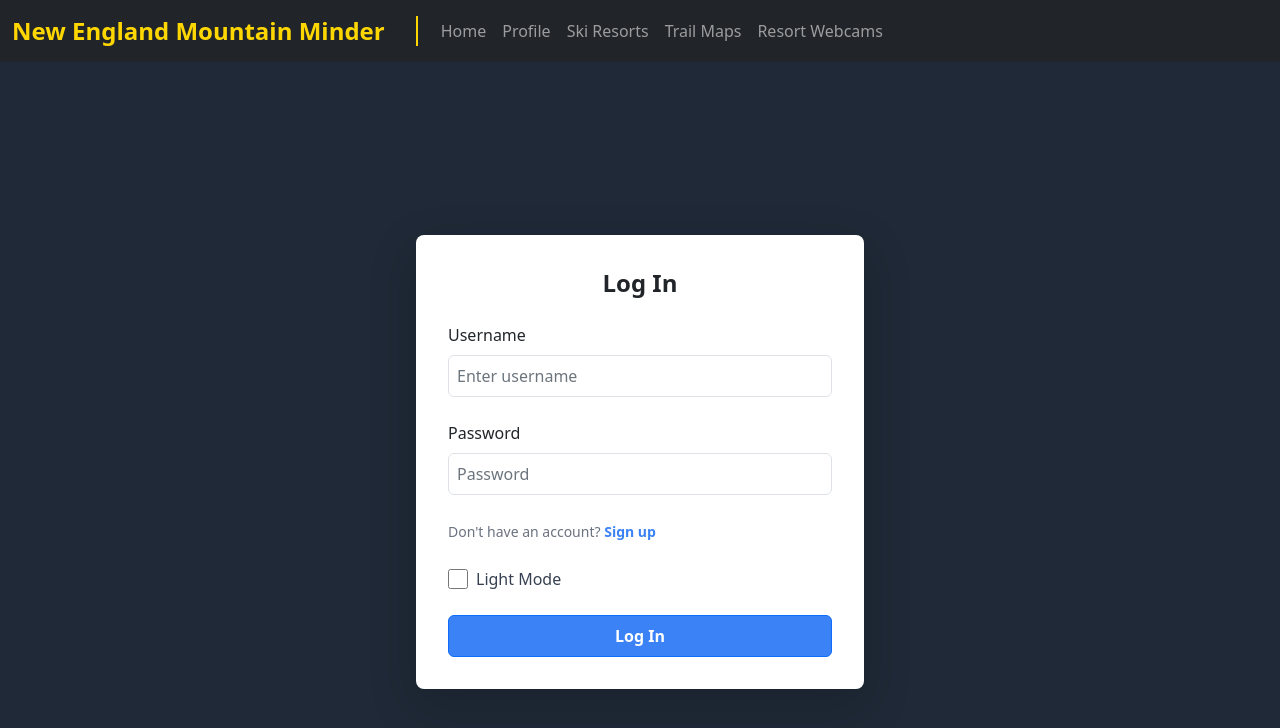
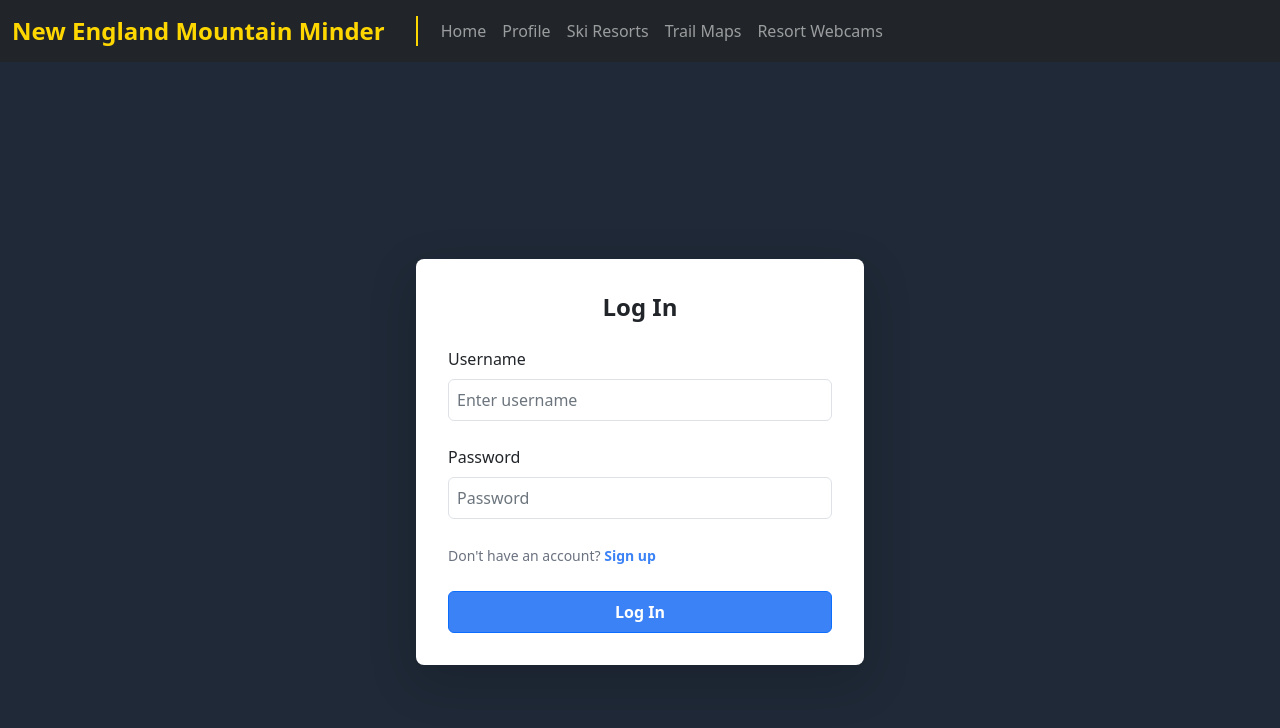
Before and after one commit to JashATSSU/New-england-ski, a React (Create React App) app in the folder frontend/: page /login in a window 1280 px wide. Shown: the top 728 px of the page. Built offline with nearby package versions, Linux system fonts and the light colour scheme.

Commit message:
removed lightmode darkmode

```diff
--- a/frontend/src/components/pages/loginPage.js
+++ b/frontend/src/components/pages/loginPage.js
@@ -5,16 +5,12 @@ import Button from "react-bootstrap/Button";
 import Form from "react-bootstrap/Form";
 import { getUserInfo } from '../../utilities/decodeJwt';
 
-
 const url = `${process.env.REACT_APP_BACKEND_SERVER_URI}/user/login`;
 
 const Login = () => {
   const [user, setUser] = useState(null);
   const [data, setData] = useState({ username: "", password: "" });
   const [error, setError] = useState("");
-  const [light, setLight] = useState(false);
-  const [bgColor, setBgColor] = useState("bg-gray-800");
-  const [bgText, setBgText] = useState("Light Mode");
   const navigate = useNavigate();
 
   const handleChange = ({ currentTarget: input }) => {
@@ -24,15 +20,7 @@ const Login = () => {
   useEffect(() => {
     const obj = getUserInfo(user);
     setUser(obj);
-
-    if (light) {
-      setBgColor("bg-white");
-      setBgText("Dark Mode");
-    } else {
-      setBgColor("bg-gray-800");
-      setBgText("Light Mode");
-    }
-  }, [light]);
+  }, [user]);
 
   const handleSubmit = async (e) => {
     e.preventDefault();
@@ -59,7 +47,7 @@ const Login = () => {
   }
 
   return (
-    <section className={`h-screen flex items-center justify-center ${bgColor}`}>
+    <section className="h-screen flex items-center justify-center bg-gray-800">
       <div className="w-full max-w-md">
         <div className="bg-white rounded-lg shadow-lg p-8">
           <h2 className="text-2xl font-bold text-center mb-6">Log In</h2>
@@ -74,7 +62,6 @@ const Login = () => {
                 className="border rounded-md p-2 focus:outline-none focus:ring-2 focus:ring-blue-500"
                 required
               />
-
             </Form.Group>
 
             <Form.Group className="mb-4">
@@ -98,17 +85,6 @@ const Login = () => {
               </Form.Text>
             </Form.Group>
 
-            <div className="flex items-center mb-4">
-              <input
-                type="checkbox"
-                className="form-checkbox h-5 w-5 text-blue-600"
-                onChange={() => {
-                  setLight(!light);
-                }}
-              />
-              <label className="ml-2 text-gray-700">{bgText}</label>
-            </div>
-
             {error && <div className="text-red-500 mb-4">{error}</div>}
             <Button
               variant="primary"
--- a/frontend/src/components/pages/registerPage.js
+++ b/frontend/src/components/pages/registerPage.js
@@ -1,4 +1,4 @@
-import React, { useState, useEffect } from "react";
+import React, { useState } from "react";
 import { useNavigate } from "react-router-dom";
 import axios from "axios";
 import Button from "react-bootstrap/Button";
@@ -10,23 +10,10 @@ const Register = () => {
   const [data, setData] = useState({ username: "", email: "", password: "" });
   const [error, setError] = useState("");
   const navigate = useNavigate();
-  const [light, setLight] = useState(false);
-  const [bgColor, setBgColor] = useState("bg-gray-800");
-  const [bgText, setBgText] = useState("Light Mode");
 
   const handleChange = ({ currentTarget: input }) => {
     setData({ ...data, [input.name]: input.value });
   };
-
-  useEffect(() => {
-    if (light) {
-      setBgColor("bg-white");
-      setBgText("Dark Mode");
-    } else {
-      setBgColor("bg-gray-800");
-      setBgText("Light Mode");
-    }
-  }, [light]);
 
   const handleSubmit = async (e) => {
     e.preventDefault();
@@ -47,7 +34,7 @@ const Register = () => {
   };
 
   return (
-    <section className={`h-screen flex items-center justify-center ${bgColor}`}>
+    <section className="h-screen flex items-center justify-center bg-gray-800">
       <div className="w-full max-w-md">
         <div className="bg-white rounded-lg shadow-lg p-8">
           <h2 className="text-2xl font-bold text-center mb-6">Register</h2>
@@ -88,20 +75,7 @@ const Register = () => {
               />
             </Form.Group>
 
-            <div className="flex items-center mb-4">
-              <input
-                type="checkbox"
-                className="form-checkbox h-5 w-5 text-blue-600"
-                onChange={() => {
-                  setLight(!light);
-                }}
-              />
-              <label className="ml-2 text-gray-700">{bgText}</label>
-            </div>
-
-            {error && (
-              <div className="text-red-500 mb-4">{error}</div>
-            )}
+            {error && <div className="text-red-500 mb-4">{error}</div>}
             <Button
               variant="primary"
               type="submit"
```
